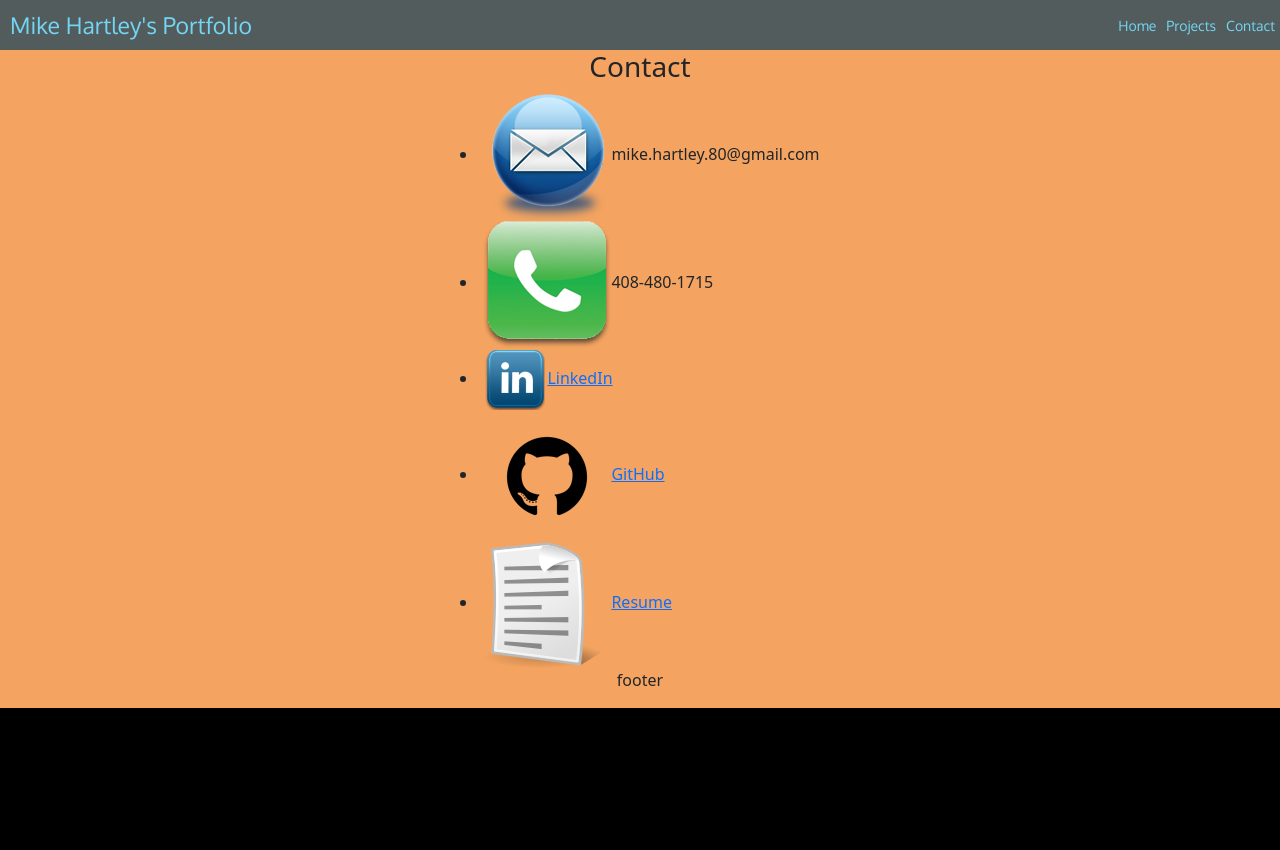
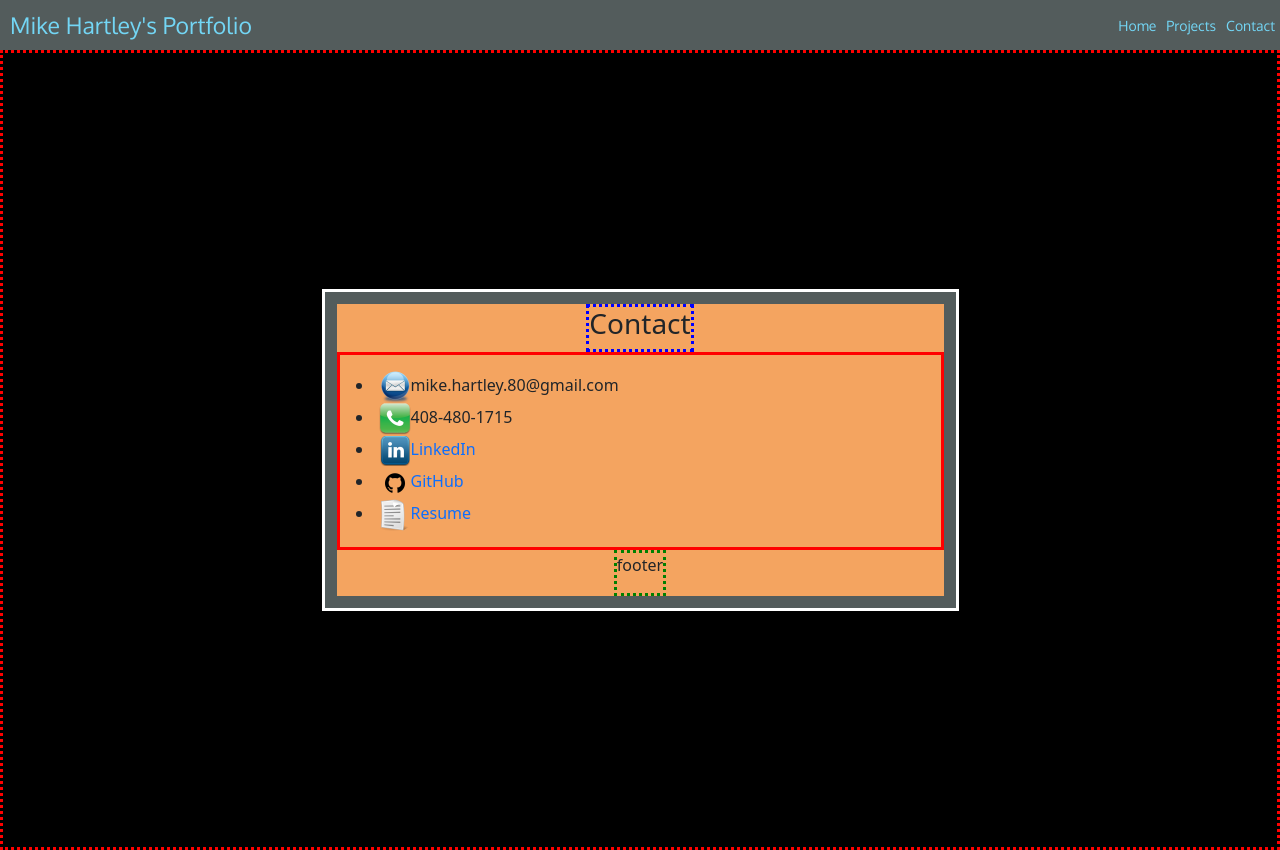
Before and after one commit to mhartley19/portfolio, a React (Create React App) app: page /contact in a window 1280 px wide. Before the commit the page ends 800 px from the top, so only its background shows below. Built offline with nearby package versions, Linux system fonts and the light colour scheme.

Commit message:
continued work on projects page

```diff
--- a/src/components/pages/projects.js
+++ b/src/components/pages/projects.js
@@ -22,7 +22,7 @@ export const Projects = () => {
             <Navbar/>
 
                 {/* Project Card One */}
-                <h1 class="PP-header">Projects</h1>
+                <h1 class="PP-header">deployed Projects</h1>
                 <div class='PC-container-all'>
 
                     <ProjectCard
--- a/src/css/contact.css
+++ b/src/css/contact.css
@@ -3,24 +3,45 @@
 
 #CP{
     display: flex;
-    flex-direction: column;
-    /* justify-content: center; */
+    border: 3px dotted red;
+    height: 100vh;
+    align-items: center;
+    justify-content: center;
+}
+
+#CC-container{
+    display: flex;
+    justify-content: center;
+    border: 3px solid white;
+    min-width: 50%;
+    max-width:50%
+
 
 }
 
 
 #CC{
-    display:flex;
+    display: flex;
+    justify-content: center;
+    align-items: center;
     flex-direction: column;
-    align-items: center;
-    height: 100%;
     width: 100%;
     background-color: sandybrown;
+    border: .8em solid var(--navBarColor);
+
+
+
+
+
 
 
 
 }
 
+.luna{
+    width:200px;
+    height: 150px
+}
 .CP-CC-container{
     display: flex;
     flex-direction: column;
@@ -29,20 +50,20 @@
 }
 
 .CP-container{
-    display: flex;
-    justify-content: center;
-    align-content: center;
-    width: 50%;
-    background-color: seagreen;
+
+
 }
 
 
 
 .CC-header{
-
+    display: flex;
+    align-items: center;
+    border: 3px dotted blue;
 }
 
 .CC-title-container{
+    border: 3px dotted green;
 
 }
 
@@ -51,9 +72,30 @@
 }
 
 .CC-body{
+    border:3px solid red;
+    display: flex;
+    flex-direction: column;
+    justify-content: start;
+    align-items: flex-start;
+    width: 100%;
+    padding:1em;
 
 }
 
 .CC-footer{
+    display: flex;
+    border: 3px dotted green;
+    align-items: center;
+    align-content: center;
+
 
 }
+
+.logo{
+    width: 2em;
+    height: 2em;
+}
+
+.contactLink{
+    text-decoration: none;
+}
--- a/src/css/projects.css
+++ b/src/css/projects.css
@@ -16,8 +16,10 @@
 }
 
 .PP-header{
-  color: white;
+  color: var(--headlineBlue);
   text-align: center;
+  text-transform: capitalize
+
 }
 
 
```
